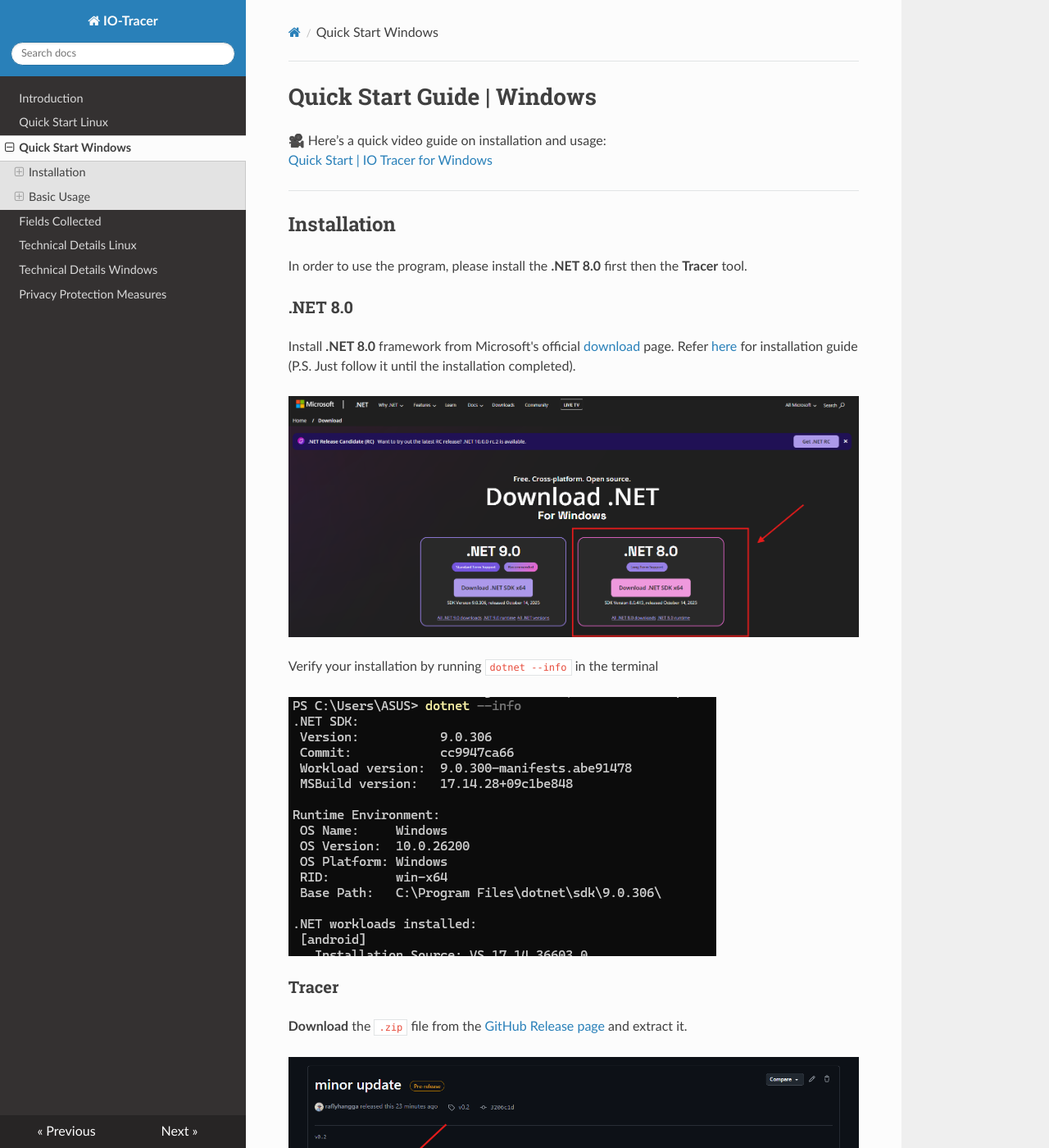
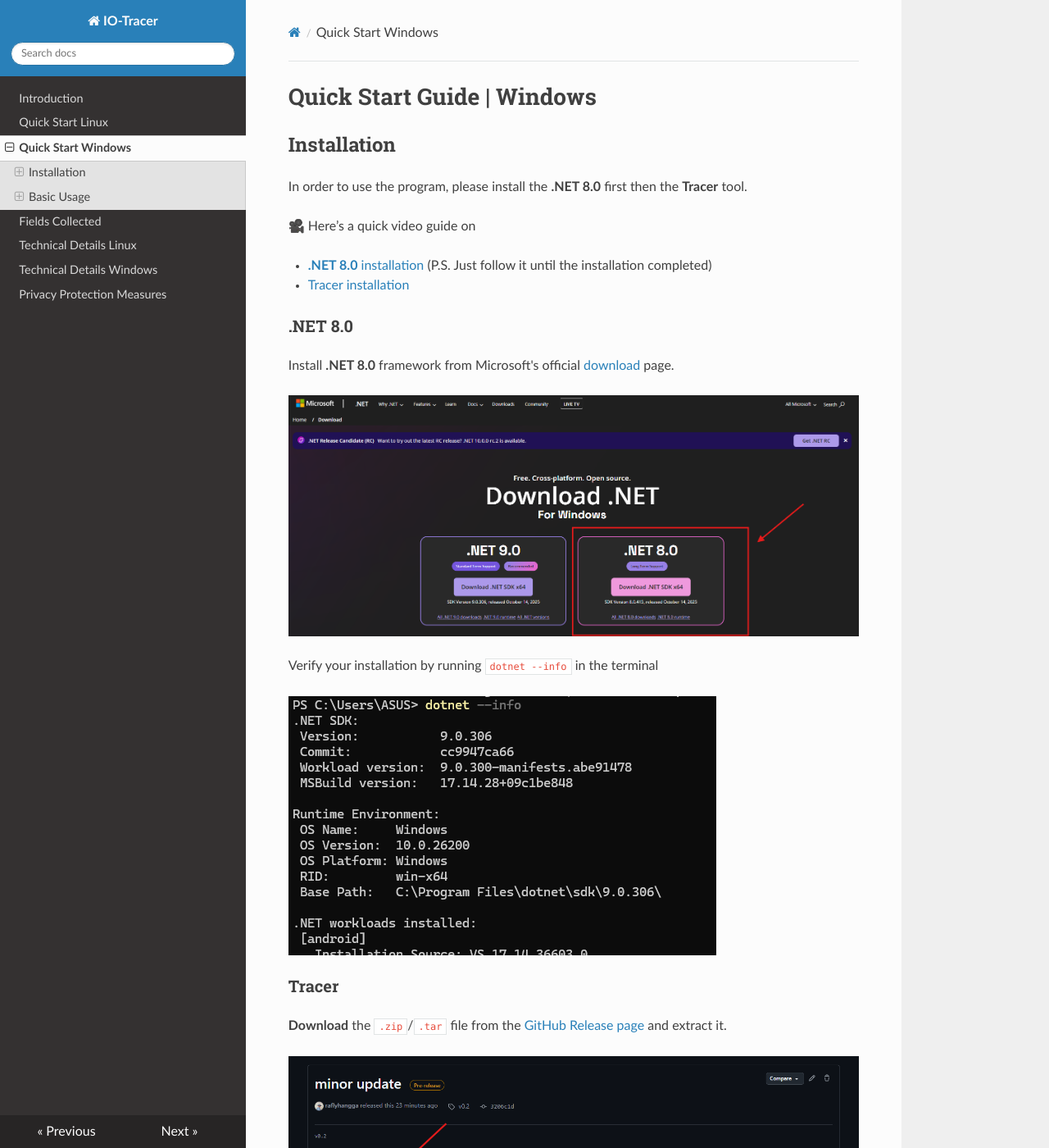
Before and after one commit to cacheMon/iotracerdocs, an MkDocs documentation site: the page built from docs/startwin.md, in a window 1280 px wide and 1400 px high. Shown: the whole window at 82% size. Built offline with MkDocs 1.6.1, drawn with Linux system fonts in a browser that asks for light colours; nearby versions of some CDN libraries; some of the changed text lies outside the part shown.

Commit message:
reorganize installation section for clarity and improve video guide placement

```diff
--- a/docs/startwin.md
+++ b/docs/startwin.md
@@ -1,14 +1,19 @@
 # Quick Start Guide | Windows
 
-🎥 Here’s a quick video guide on installation and usage:
-[Quick Start | IO Tracer for Windows](https://youtu.be/17Iba8GJqCA)
 
----
 
 ## Installation
+
 In order to use the program, please install the **.NET 8.0** first then the **Tracer** tool.
+
+🎥 Here’s a quick video guide on
+
+- [**.NET 8.0** installation](https://www.youtube.com/watch?v=AlM1odFIQ10) (P.S. Just follow it until the installation completed)
+- [Tracer installation](https://youtu.be/17Iba8GJqCA)
+
+
 ### .NET 8.0
-Install **.NET 8.0** framework from Microsoft's official [download](https://dotnet.microsoft.com/en-us/download) page. Refer [here](https://www.youtube.com/watch?v=AlM1odFIQ10) for installation guide (P.S. Just follow it until the installation completed).
+Install **.NET 8.0** framework from Microsoft's official [download](https://dotnet.microsoft.com/en-us/download) page.
 
 ![Dotnet installation page](./img/dotnetdownload.png)
 
@@ -18,7 +23,7 @@ Verify your installation by running `dotnet --info` in the terminal
 
 
 ### Tracer
-**Download** the `.zip` file from the [GitHub Release page](https://github.com/cacheMon/io-tracer-win/releases) and extract it.
+**Download** the `.zip`/`.tar` file from the [GitHub Release page](https://github.com/cacheMon/io-tracer-win/releases) and extract it.
 
 ![Download from GitHub](./img/ghrelease.png)
 
@@ -43,7 +48,7 @@ Once started, you’ll be prompted to several options. If you're comfortable wit
 
 ![Program Running](./img/programrun.png)
 
-The program is currently active running in the background. You can check is status in the tray icon.
+The program is currently active running in the background. You can check its status by right clicking tray icon.
 
 ![Tray Status](./img/trayicon.png)
 
```
